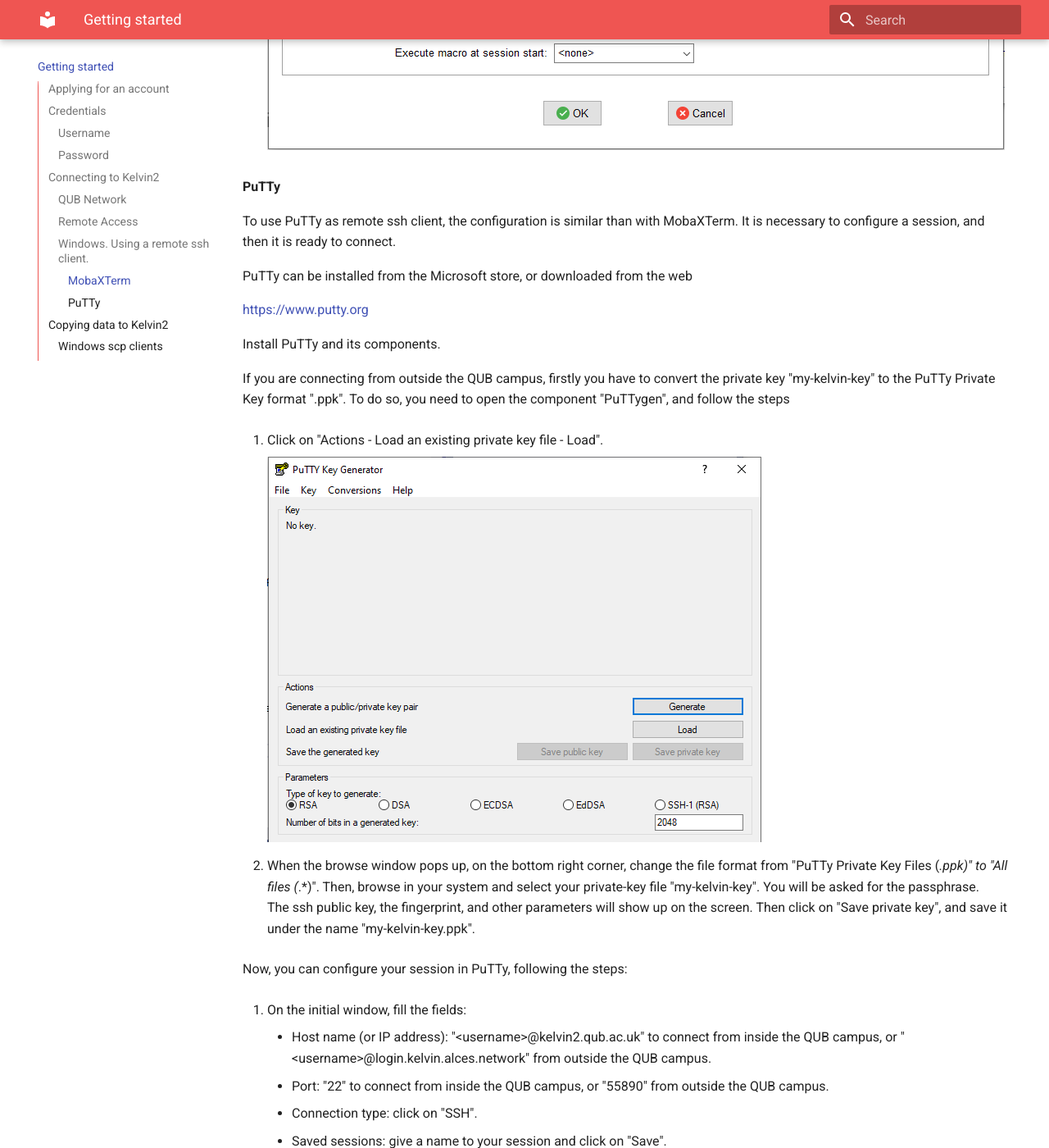
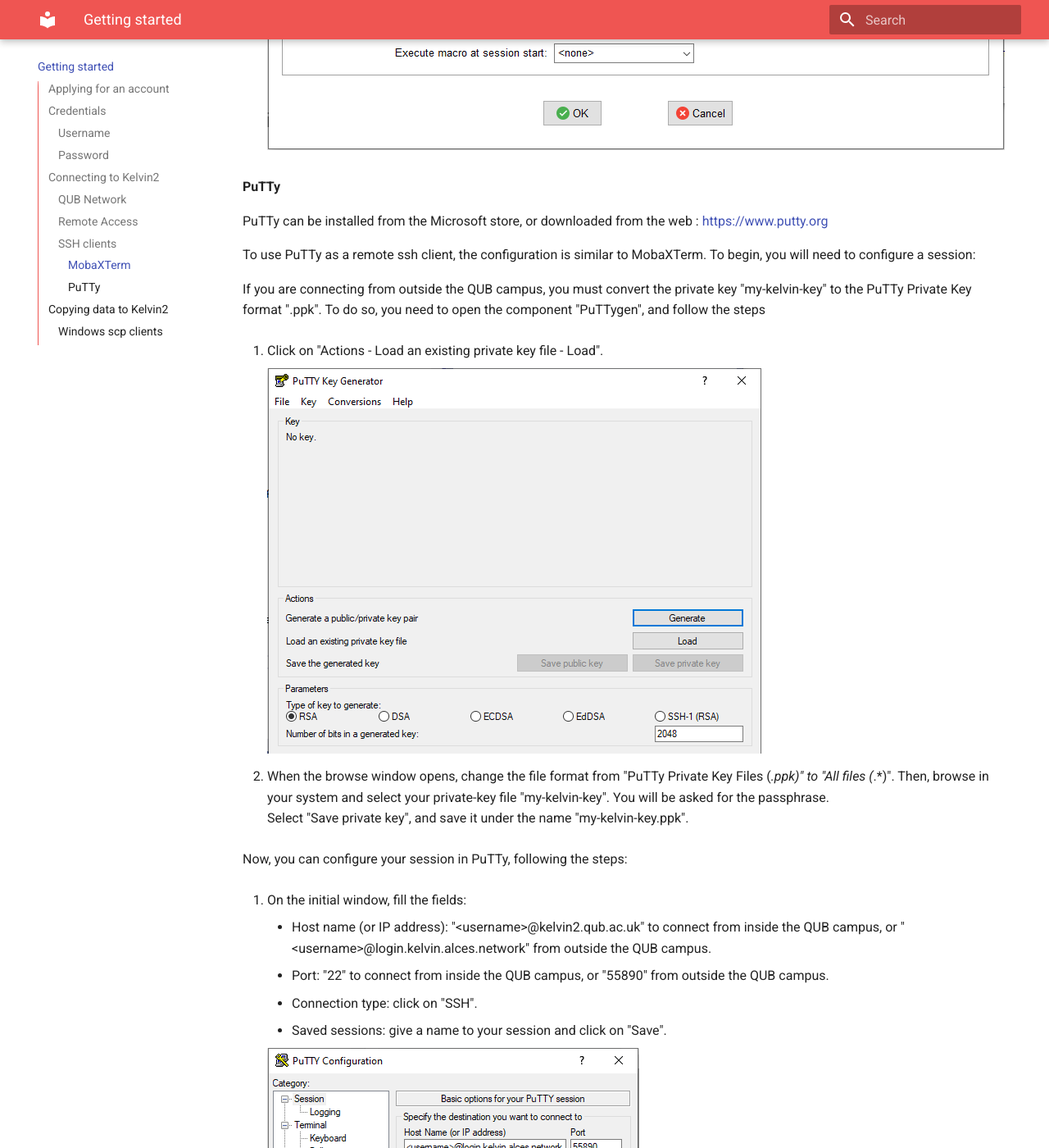
Before and after one commit to ethanbradley/nihpc-documentation, an MkDocs documentation site: the page built from docs/Getting Started.md, in a window 1280 px wide and 1400 px high, scrolled down 5656 px. Shown: the whole window at 82% size. Built offline with MkDocs 1.6.1 and Material for MkDocs 9.7.7, drawn with Linux system fonts in a browser that asks for light colours; some of the changed text lies outside the part shown.

Commit message:
Update Getting Started.md

```diff
--- a/docs/Getting Started.md
+++ b/docs/Getting Started.md
@@ -93,9 +93,9 @@
 
         ssh –p 55890 –i ~/.ssh/my-kelvin-key <username>@login.kelvin.alces.network
 
-### Windows. Using a remote ssh client.
+### SSH clients
 
-For Windows users, the recommended way to connect to Kelvin-2, it is using a ssh client. The two recommended options are MobaXTerm and PuTTy.
+For Windows users, the recommended way to connect to Kelvin-2 is via a ssh client. The two most popular options are MobaXTerm and PuTTy.
 
 #### MobaXTerm
 
@@ -135,22 +135,19 @@
 
 #### PuTTy
 
-To use PuTTy as remote ssh client, the configuration is similar than with MobaXTerm. It is necessary to configure a session, and then it is ready to connect.
-
-PuTTy can be installed from the Microsoft store, or downloaded from the web
-
+PuTTy can be installed from the Microsoft store, or downloaded from the web :
 [https://www.putty.org](https://www.putty.org){target=blank}
 
-Install PuTTy and its components.
+To use PuTTy as a remote ssh client, the configuration is similar to MobaXTerm. To begin, you will need to configure a session:
 
-If you are connecting from outside the QUB campus, firstly you have to convert the private key "my-kelvin-key" to the PuTTy Private Key format ".ppk". To do so, you need to open the component "PuTTygen", and follow the steps
+If you are connecting from outside the QUB campus, you must convert the private key "my-kelvin-key" to the PuTTy Private Key format ".ppk". To do so, you need to open the component "PuTTygen", and follow the steps
 
   1. Click on "Actions - Load an existing private key file - Load".
 
     ![PuTTygen screen](assets/PuTTygen1.png)
 
-  2. When the browse window pops up, on the bottom right corner, change the file format from "PuTTy Private Key Files (*.ppk)" to "All files (*.*)". Then, browse in your system and select your private-key file "my-kelvin-key". You will be asked for the passphrase.<br />
-    The ssh public key, the fingerprint, and other parameters will show up on the screen. Then click on "Save private key", and save it under the name "my-kelvin-key.ppk".
+  2. When the browse window opens, change the file format from "PuTTy Private Key Files (*.ppk)" to "All files (*.*)". Then, browse in your system and select your private-key file "my-kelvin-key". You will be asked for the passphrase.<br />
+Select "Save private key", and save it under the name "my-kelvin-key.ppk".
 
 Now, you can configure your session in PuTTy, following the steps:
 
```
Also changed, not shown: other parts of docs/Getting Started.md (+1 -1 lines).
